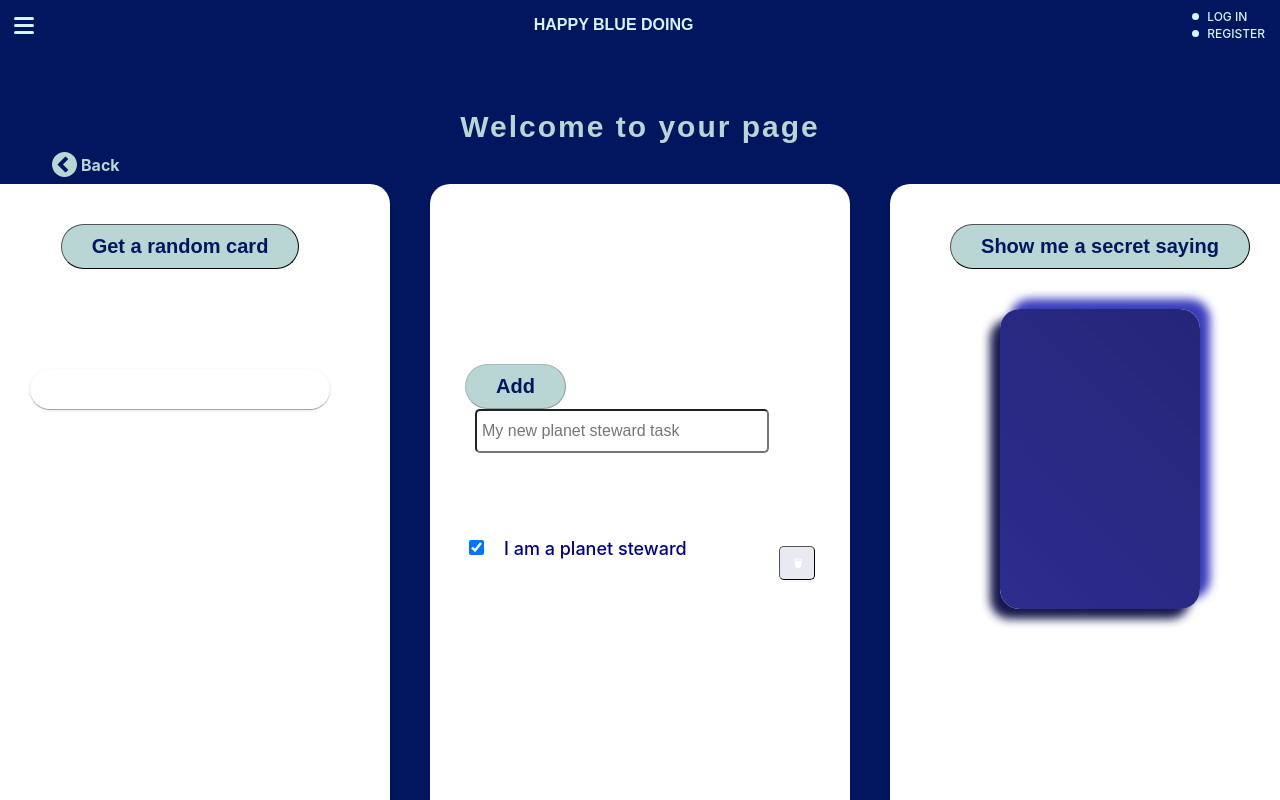
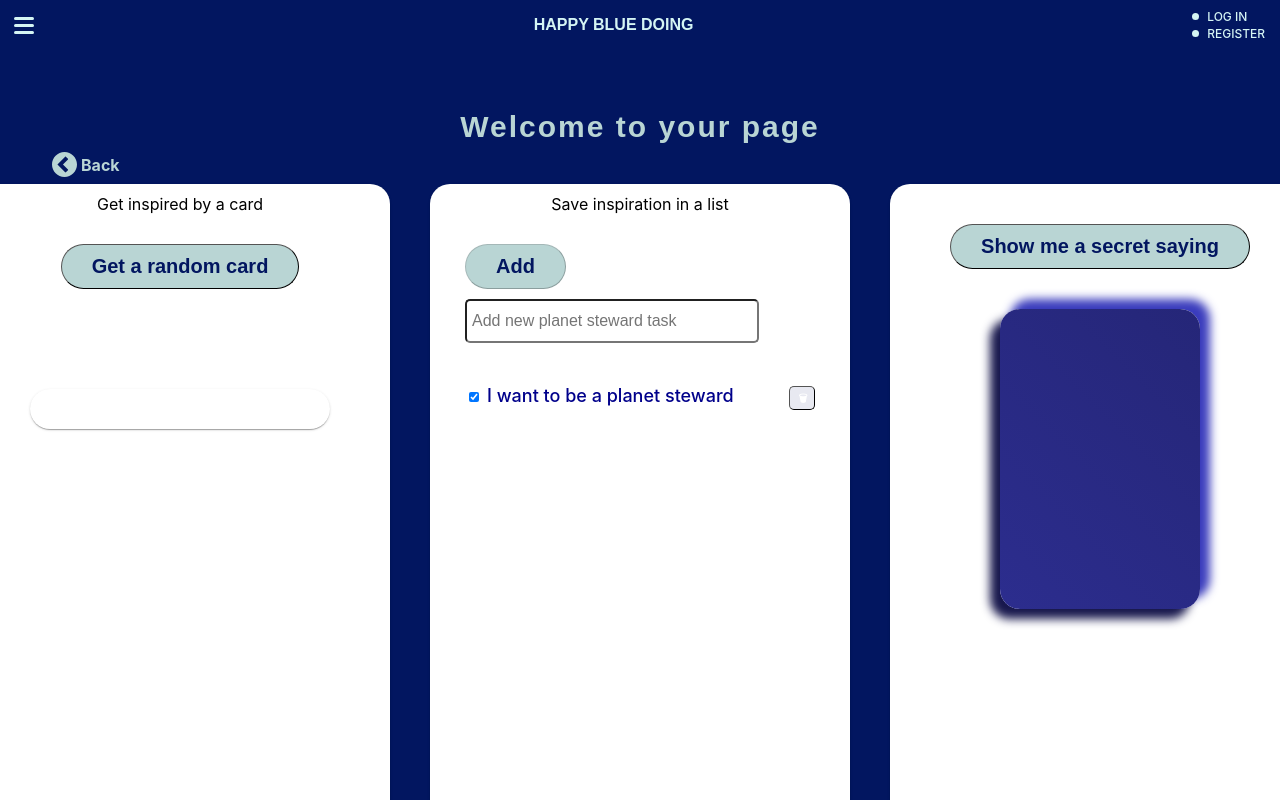
Before and after one commit to ninamansster/blue-frontend, a React (Create React App) app: page /mypage in a window 1280 px wide. Shown: the top 800 px of the page. Built offline with nearby package versions, Linux system fonts and the light colour scheme.

Commit message:
tasklist ok...

```diff
--- a/src/index.css
+++ b/src/index.css
@@ -386,7 +386,7 @@ box-shadow:  -10px 10px 10px #18184d,
   margin: 20px;
   letter-spacing: 2px;
 }
-form {
+.loginForm {
   margin-top: 100px;
   display: flex;
   flex-direction: column;
@@ -491,80 +491,34 @@ input {
 }
 
 /* TODOLIST */
+.todoForm {
+  display: flex;
+  flex-direction: column;
+  align-items: center;
+  justify-content: center;
+}
 
-.todoInput {
-  width: 280px;
-  height: 30px;
-  background-color: white;
-  text-align: left;
-  border-radius: 5px;
-  font-size: 16px;
-  color: darkblue;
-  margin-left: 10px;
-  padding: 5px;
-}
 
 .label {
   background-color: white;
   width: 350px;
-  padding: 40px 20px;
+
 }
 
 .ListBackground {
   color: blue;
   background-color: white;
+  flex-direction: row;
   align-items: center;
   justify-content: center;
   width: 390px;
   padding-bottom: 30px;
 }
 
-.List {
-  color: darkblue;
-  padding-left: 20px;
-  padding-top: 20px;
-  padding-bottom: 20px;
-  padding-right:0px;
-  font-size: 18px;
-  font-family: 'Roboto' sans-serif;
-  font-weight: 500;
-  margin-top: 3px;
-  margin-bottom:0px;
-  display: flex;
-  align-items: center;
-  text-align: left;
-}
-
-.Todotext {
-  flex-grow: 1;
-  margin: 5px;
-}
-
-.TodoButton {
-  width: 30px;
-  height: 30px;
-  background-color: #e8e9f1;
-  text-align: center;
-  line-height:13px;
-  border-radius: 5px;
-  font-size: 12px;
-  font-weight: bold;
-  color: white;
-  margin-right: 20px;
-  padding: 1px 1px 1px 3px;
-}
-
-.TodoButton span {
+button span {
   font-size: 10px;
 }
 
-.TodoCheckbox {
-  height: 15px;
-  width: 15px;
-  padding-top: 10px;
-  padding-bottom: 10px;
-  margin-right: 15px;
-}
 
 /* MEDIAQUERIES*/
 
--- a/src/pages/MyPage.js
+++ b/src/pages/MyPage.js
@@ -50,10 +50,12 @@ export const MyPage = () => {
         <h1 className="myPageTitle">Welcome to your page</h1>
         <div className="myPage">
           <section className="mySection">
+            Get inspired by a card
             <SearchCard />
             <RandomPage />
           </section>
           <section className="mySection">
+            Save inspiration in a list
             <AddTaskForm />
             <Tasks />
           </section>
--- a/src/pages/components/AddTaskForm.js
+++ b/src/pages/components/AddTaskForm.js
@@ -1,6 +1,20 @@
+/* eslint-disable react/void-dom-elements-no-children */
 import React, { useState } from 'react'
 import { useDispatch } from 'react-redux'
 import { tasks } from 'reducers/Task'
+import styled from 'styled-components/macro'
+
+const Input = styled.input`
+  width: 280px;
+  height: 30px;
+  background-color: white;
+  text-align: left;
+  border-radius: 5px;
+  font-size: 16px;
+  color: darkblue;
+  margin-top: 10px;
+  padding: 5px;
+`
 
 export const AddTaskForm = () => {
   const [text, setText] = useState('')
@@ -15,21 +29,19 @@ export const AddTaskForm = () => {
   }
 
   return (
-    <form onSubmit={handleSubmit}>
+    <form className="todoForm" onSubmit={handleSubmit}>
       <div className="label">
         <button
           className="button"
           type="submit"
-          disabled={text.length < 1 || text.length > 40 ? true : false}>
+          disabled={!!(text.length < 1 || text.length > 40)}>
           Add
         </button>
-        <input
-          className="todoInput"
+        <Input
           type="text"
-          placeholder="My new planet steward task"
+          placeholder="Add new planet steward task"
           value={text}
-          onChange={(event) => setText(event.target.value)}>
-        </input>
+          onChange={(event) => setText(event.target.value)} />
       </div>
     </form>
   )
--- a/src/pages/components/Login.js
+++ b/src/pages/components/Login.js
@@ -45,7 +45,7 @@ export const LoginUser = () => {
         <Link className="back" to="/">
           <BackIcon /> Back
         </Link>
-        <form onSubmit={onLoggedIn}>
+        <form className="loginForm" onSubmit={onLoggedIn}>
           <h2 className="superUser">Login with email and password</h2>
           <input className="log-in" value={email} type="email" placeholder="Email" required onChange={(event) => setEmail(event.target.value)} />
           <input className="log-in" value={password} type="password" placeholder="Password" required onChange={(event) => setPassword(event.target.value)} />
--- a/src/pages/components/Todo.js
+++ b/src/pages/components/Todo.js
@@ -1,11 +1,47 @@
 import React from 'react'
 import { useDispatch } from 'react-redux'
 import { tasks } from 'reducers/Task'
+import styled from 'styled-components/macro'
 
-// for example add this:
-// const {id, complete, text} = props.item
+const List = styled.ul`
+  color: darkblue;
+  padding-left: 20px;
+  padding-top: 10px;
+  padding-bottom: 10px;
+  padding-right:0px;
+  font-size: 18px;
+  font-family: 'Roboto' sans-serif;
+  font-weight: 500;
+  margin-top: 3px;
+  margin-bottom:0px;
+  display: flex;
+  align-items: center;
+  text-align: left;
+`
+const Todotext = styled.p`
+  flex-grow: 1;
+  margin: 5px;
+`
 
-// and then in all the places that you now uses props.item.id for example, change to only use id
+const Checkbox = styled.input`
+  height: 10px;
+  width: 10px;
+
+`
+const Button = styled.button`
+  width: 20px;
+  height: 20px;
+  background-color: #e8e9f1;
+  text-align: center;
+  line-height:13px;
+  border-radius: 5px;
+  font-size: 12px;
+  font-weight: bold;
+  color: white;
+  margin-right: 20px;
+  margin-bottom: 25px;
+  padding: 1px 1px 1px 3px;
+`
 
 export const Todo = (props) => {
   const { id, complete, text } = props.item
@@ -22,18 +58,17 @@ export const Todo = (props) => {
 
   return (
     <div>
-      <ul className="List">
+      <List>
         <label>
-          <input className="TodoCheckbox"
+          <Checkbox
             type="checkbox"
             arialabel="completed"
             checked={complete}
-            onChange={handleCheckboxClick}>
-          </input>
+            onChange={handleCheckboxClick} />
         </label>
-        <p className="Todotext">{text}</p>
-        <button className="TodoButton" type="button" arialabel="delete" onClick={handleRemoveButtonClick}><span role="img" arialabel="delete task">🗑</span></button>
-      </ul>
+        <Todotext>{text}</Todotext>
+        <Button type="button" arialabel="delete" onClick={handleRemoveButtonClick}><span role="img" arialabel="delete task">🗑</span></Button>
+      </List>
     </div>
   )
 }
--- a/src/reducers/Task.js
+++ b/src/reducers/Task.js
@@ -4,7 +4,7 @@ export const tasks = createSlice({
   name: 'task',
   initialState: {
     items: [
-      { id: 1, text: 'I am a planet steward', complete: true }
+      { id: 1, text: 'I want to be a planet steward', complete: true }
     ]
   },
 
@@ -29,15 +29,14 @@ export const tasks = createSlice({
     // reducer to check and uncheck (toggle) the tasks via a checkbox.
 
     toggleComplete: (state, action) => {
-
-      //find task
+      // find task
       const foundItem = state.items.find((item) => item.id === action.payload)
 
-      //toggle the value of toggleComplete.
+      // toggle the value of toggleComplete.
       if (foundItem) {
         foundItem.complete = !foundItem.complete
       }
-    },
+    }
 
   }
 
```
